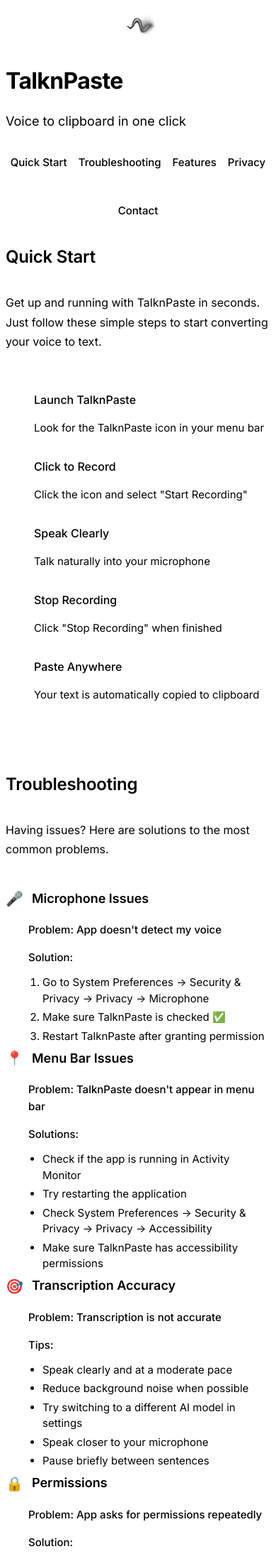
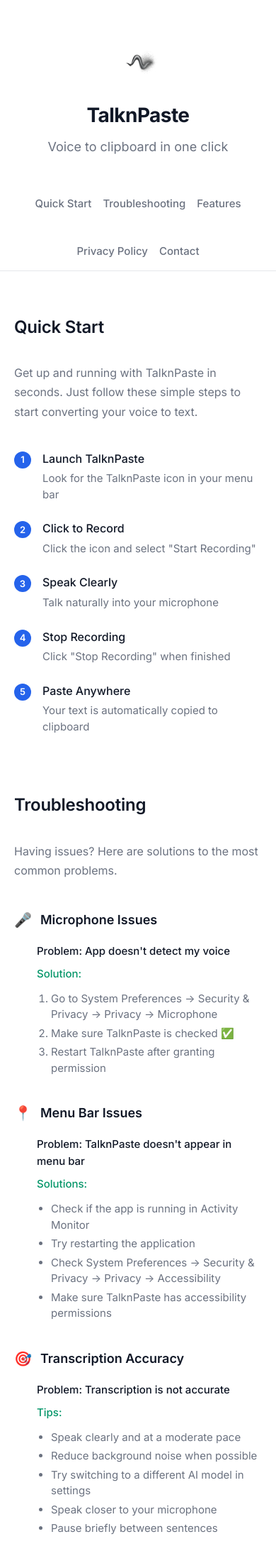
Before and after one commit to JakobWong/talknpaste-support, a Jekyll site: the page built from index.md, in a window 390 px wide. Shown: the top 2199 px of the page at 71% size. Built offline with Jekyll 4.4.1, drawn with Linux system fonts in a browser that asks for light colours; some of the changed text lies outside the part shown.

Commit message:
✨ feat: add comprehensive privacy policy and force light mode
- Add dedicated privacy-policy.md page with detailed privacy information
- Force light mode with aggressive !important CSS declarations
- Override color-scheme properties to prevent dark mode
- Add text-align: center to header elements for proper centering
- Create comprehensive privacy policy stating no data collection
- Add navigation link to full privacy policy
- Simplify main page privacy section with link to full policy

Fixes dark mode display and centering issues

🤖 Generated with [Claude Code](https://claude.ai/code)

Co-Authored-By: Claude <noreply@anthropic.com>

```diff
--- a/_layouts/default.html
+++ b/_layouts/default.html
@@ -12,49 +12,23 @@
   <link href="https://fonts.googleapis.com/css2?family=Inter:wght@300;400;500;600;700&display=swap" rel="stylesheet">
 
   <style>
-    // Minimal Color System
-    :root {
-      --color-text-primary: #111827;
-      --color-text-secondary: #6B7280;
-      --color-text-muted: #9CA3AF;
-      --color-border: #E5E7EB;
-      --color-background: #FFFFFF;
-      --color-background-subtle: #F9FAFB;
-      --color-accent: #2563EB;
-      --color-accent-light: #DBEAFE;
-      --color-success: #059669;
-      --color-shadow: rgba(0, 0, 0, 0.05);
+    /* Force override all possible dark mode styles */
+    *, *::before, *::after {
+      color-scheme: light !important;
     }
 
-    @media (prefers-color-scheme: dark) {
-      :root {
-        --color-text-primary: #F9FAFB;
-        --color-text-secondary: #D1D5DB;
-        --color-text-muted: #9CA3AF;
-        --color-border: #374151;
-        --color-background: #111827;
-        --color-background-subtle: #1F2937;
-        --color-accent: #3B82F6;
-        --color-accent-light: #1E3A8A;
-        --color-shadow: rgba(0, 0, 0, 0.3);
-      }
+    html {
+      color-scheme: light !important;
+      background: white !important;
     }
 
-    // Force light mode for better readability
-    :root {
-      --color-text-primary: #111827 !important;
-      --color-text-secondary: #6B7280 !important;
-      --color-text-muted: #9CA3AF !important;
-      --color-border: #E5E7EB !important;
-      --color-background: #FFFFFF !important;
-      --color-background-subtle: #F9FAFB !important;
-      --color-accent: #2563EB !important;
-      --color-accent-light: #DBEAFE !important;
-      --color-success: #059669 !important;
-      --color-shadow: rgba(0, 0, 0, 0.05) !important;
+    body {
+      color-scheme: light !important;
+      background: white !important;
+      color: #111827 !important;
     }
 
-    // Reset and Base Styles
+    /* Reset and Base Styles */
     * {
       box-sizing: border-box;
       margin: 0;
@@ -62,26 +36,28 @@
     }
 
     body {
-      font-family: 'Inter', -apple-system, BlinkMacSystemFont, system-ui, sans-serif;
+      font-family: 'Inter', -apple-system, BlinkMacSystemFont, system-ui, sans-serif !important;
       font-size: 16px;
       line-height: 1.6;
-      color: var(--color-text-primary);
-      background-color: var(--color-background);
+      color: #111827 !important;
+      background-color: #FFFFFF !important;
+      background: #FFFFFF !important;
       -webkit-font-smoothing: antialiased;
       text-rendering: optimizeLegibility;
     }
 
-    // Layout
+    /* Layout */
     .container {
       max-width: 768px;
       margin: 0 auto;
       padding: 0 24px;
     }
 
-    // Header
+    /* Header */
     .header {
       padding: 80px 0 60px;
       text-align: center;
+      background: #FFFFFF !important;
     }
 
     .logo {
@@ -96,20 +72,23 @@
       font-weight: 700;
       letter-spacing: -0.02em;
       margin-bottom: 8px;
-      color: var(--color-text-primary);
+      color: #111827 !important;
+      text-align: center;
     }
 
     .header .subtitle {
       font-size: 18px;
-      color: var(--color-text-secondary);
+      color: #6B7280 !important;
       font-weight: 400;
+      text-align: center;
     }
 
-    // Navigation
+    /* Navigation */
     .nav {
-      border-bottom: 1px solid var(--color-border);
+      border-bottom: 1px solid #E5E7EB;
       margin-bottom: 60px;
       padding-bottom: 0;
+      background: #FFFFFF !important;
     }
 
     .nav-list {
@@ -128,11 +107,11 @@
     }
 
     .nav-item:hover {
-      border-bottom-color: var(--color-accent);
+      border-bottom-color: #2563EB;
     }
 
     .nav-link {
-      color: var(--color-text-secondary);
+      color: #6B7280 !important;
       text-decoration: none;
       font-weight: 500;
       font-size: 15px;
@@ -140,12 +119,13 @@
     }
 
     .nav-link:hover {
-      color: var(--color-text-primary);
+      color: #111827 !important;
     }
 
-    // Main Content
+    /* Main Content */
     .main {
       padding-bottom: 80px;
+      background: #FFFFFF !important;
     }
 
     .section {
@@ -157,17 +137,17 @@
       font-weight: 600;
       letter-spacing: -0.01em;
       margin-bottom: 32px;
-      color: var(--color-text-primary);
+      color: #111827 !important;
     }
 
     .section-description {
       font-size: 16px;
-      color: var(--color-text-secondary);
+      color: #6B7280 !important;
       margin-bottom: 40px;
       line-height: 1.7;
     }
 
-    // Quick Start Steps
+    /* Quick Start Steps */
     .steps {
       display: grid;
       gap: 24px;
@@ -182,8 +162,8 @@
     .step-number {
       width: 24px;
       height: 24px;
-      background: var(--color-accent);
-      color: white;
+      background: #2563EB !important;
+      color: white !important;
       border-radius: 50%;
       display: flex;
       align-items: center;
@@ -198,16 +178,16 @@
       font-size: 16px;
       font-weight: 500;
       margin-bottom: 4px;
-      color: var(--color-text-primary);
+      color: #111827 !important;
     }
 
     .step-content p {
       font-size: 15px;
-      color: var(--color-text-secondary);
+      color: #6B7280 !important;
       line-height: 1.5;
     }
 
-    // Troubleshooting
+    /* Troubleshooting */
     .trouble-grid {
       display: grid;
       gap: 32px;
@@ -232,7 +212,7 @@
     .trouble-title {
       font-size: 18px;
       font-weight: 600;
-      color: var(--color-text-primary);
+      color: #111827 !important;
       margin: 0;
     }
 
@@ -243,14 +223,14 @@
     .trouble-problem {
       font-size: 15px;
       font-weight: 500;
-      color: var(--color-text-primary);
+      color: #111827 !important;
       margin-bottom: 8px;
     }
 
     .trouble-solution {
       font-size: 15px;
       font-weight: 500;
-      color: var(--color-success);
+      color: #059669 !important;
       margin-bottom: 12px;
     }
 
@@ -262,12 +242,12 @@
 
     .trouble-content li {
       font-size: 15px;
-      color: var(--color-text-secondary);
+      color: #6B7280 !important;
       margin-bottom: 4px;
       line-height: 1.5;
     }
 
-    // Features
+    /* Features */
     .features-grid {
       display: grid;
       grid-template-columns: repeat(auto-fit, minmax(240px, 1fr));
@@ -287,18 +267,18 @@
       font-size: 16px;
       font-weight: 500;
       margin-bottom: 8px;
-      color: var(--color-text-primary);
+      color: #111827 !important;
     }
 
     .feature-description {
       font-size: 15px;
-      color: var(--color-text-secondary);
+      color: #6B7280 !important;
       line-height: 1.5;
     }
 
-    // System Requirements
+    /* System Requirements */
     .requirements {
-      background: var(--color-background-subtle);
+      background: #F9FAFB !important;
       border-radius: 8px;
       padding: 32px;
       margin: 40px 0;
@@ -317,7 +297,7 @@
     .requirement-label {
       font-size: 13px;
       font-weight: 500;
-      color: var(--color-text-muted);
+      color: #9CA3AF !important;
       text-transform: uppercase;
       letter-spacing: 0.5px;
       margin-bottom: 8px;
@@ -326,10 +306,10 @@
     .requirement-value {
       font-size: 15px;
       font-weight: 500;
-      color: var(--color-text-primary);
+      color: #111827 !important;
     }
 
-    // Privacy
+    /* Privacy */
     .privacy-list {
       display: grid;
       gap: 12px;
@@ -342,18 +322,18 @@
       align-items: flex-start;
       gap: 12px;
       font-size: 15px;
-      color: var(--color-text-secondary);
+      color: #6B7280 !important;
       line-height: 1.5;
     }
 
     .privacy-icon {
-      color: var(--color-success);
+      color: #059669 !important;
       font-size: 16px;
       margin-top: 2px;
       flex-shrink: 0;
     }
 
-    // FAQ
+    /* FAQ */
     .faq-grid {
       display: grid;
       gap: 32px;
@@ -363,18 +343,18 @@
       font-size: 16px;
       font-weight: 500;
       margin-bottom: 8px;
-      color: var(--color-text-primary);
+      color: #111827 !important;
     }
 
     .faq-item p {
       font-size: 15px;
-      color: var(--color-text-secondary);
+      color: #6B7280 !important;
       line-height: 1.5;
     }
 
-    // Contact
+    /* Contact */
     .contact {
-      background: var(--color-background-subtle);
+      background: #F9FAFB !important;
       border-radius: 8px;
       padding: 40px;
       text-align: center;
@@ -385,12 +365,12 @@
       font-size: 20px;
       font-weight: 600;
       margin-bottom: 8px;
-      color: var(--color-text-primary);
+      color: #111827 !important;
     }
 
     .contact p {
       font-size: 16px;
-      color: var(--color-text-secondary);
+      color: #6B7280 !important;
       margin-bottom: 32px;
     }
 
@@ -406,25 +386,25 @@
       align-items: center;
       gap: 8px;
       padding: 12px 20px;
-      background: var(--color-background);
-      border: 1px solid var(--color-border);
+      background: #FFFFFF !important;
+      border: 1px solid #E5E7EB;
       border-radius: 6px;
       text-decoration: none;
-      color: var(--color-text-primary);
+      color: #111827 !important;
       font-size: 14px;
       font-weight: 500;
       transition: all 0.2s ease;
     }
 
     .contact-method:hover {
-      border-color: var(--color-accent);
-      color: var(--color-accent);
+      border-color: #2563EB;
+      color: #2563EB !important;
     }
 
     .contact-tips {
       margin-top: 32px;
       padding-top: 24px;
-      border-top: 1px solid var(--color-border);
+      border-top: 1px solid #E5E7EB;
       text-align: left;
     }
 
@@ -432,7 +412,7 @@
       font-size: 15px;
       font-weight: 500;
       margin-bottom: 12px;
-      color: var(--color-text-primary);
+      color: #111827 !important;
     }
 
     .contact-tips ul {
@@ -443,7 +423,7 @@
 
     .contact-tips li {
       font-size: 14px;
-      color: var(--color-text-secondary);
+      color: #6B7280 !important;
       margin-bottom: 4px;
       padding-left: 12px;
       position: relative;
@@ -453,23 +433,50 @@
       content: "•";
       position: absolute;
       left: 0;
-      color: var(--color-text-muted);
+      color: #9CA3AF !important;
     }
 
-    // Footer
+    /* Footer */
     .footer {
-      border-top: 1px solid var(--color-border);
+      border-top: 1px solid #E5E7EB;
       padding: 40px 0;
       text-align: center;
+      background: #FFFFFF !important;
     }
 
     .footer p {
       font-size: 14px;
-      color: var(--color-text-muted);
+      color: #9CA3AF !important;
       margin: 4px 0;
     }
 
-    // Responsive Design
+    /* Privacy Policy Section */
+    .privacy-policy {
+      background: #F9FAFB !important;
+      border-radius: 8px;
+      padding: 40px;
+      margin: 60px 0;
+    }
+
+    .privacy-policy h2 {
+      font-size: 24px;
+      font-weight: 600;
+      margin-bottom: 24px;
+      color: #111827 !important;
+    }
+
+    .privacy-policy p {
+      font-size: 16px;
+      color: #6B7280 !important;
+      line-height: 1.7;
+      margin-bottom: 20px;
+    }
+
+    .privacy-policy strong {
+      color: #111827 !important;
+    }
+
+    /* Responsive Design */
     @media (max-width: 768px) {
       .container {
         padding: 0 20px;
@@ -512,24 +519,25 @@
       }
 
       .requirements,
-      .contact {
+      .contact,
+      .privacy-policy {
         padding: 24px;
       }
     }
 
-    // Smooth scrolling
+    /* Smooth scrolling */
     html {
       scroll-behavior: smooth;
     }
 
-    // Selection colors
+    /* Selection colors */
     ::selection {
-      background: var(--color-accent);
+      background: #2563EB;
       color: white;
     }
 
     ::-moz-selection {
-      background: var(--color-accent);
+      background: #2563EB;
       color: white;
     }
   </style>
--- a/index.md
+++ b/index.md
@@ -16,7 +16,7 @@ layout: default
       <li class="nav-item"><a href="#quick-start" class="nav-link">Quick Start</a></li>
       <li class="nav-item"><a href="#troubleshooting" class="nav-link">Troubleshooting</a></li>
       <li class="nav-item"><a href="#features" class="nav-link">Features</a></li>
-      <li class="nav-item"><a href="#privacy" class="nav-link">Privacy</a></li>
+      <li class="nav-item"><a href="privacy-policy.html" class="nav-link">Privacy Policy</a></li>
       <li class="nav-item"><a href="#contact" class="nav-link">Contact</a></li>
     </ul>
   </div>
@@ -207,9 +207,9 @@ layout: default
       </div>
     </div>
 
-    <section id="privacy" class="section">
-      <h2 class="section-title">Privacy Policy</h2>
-      <p class="section-description">TalknPaste is designed with your privacy as the top priority.</p>
+    <div class="requirements">
+      <h2 class="section-title">Privacy First</h2>
+      <p class="section-description">TalknPaste is designed with your privacy as the top priority. <strong>We don't collect, store, or transmit any of your personal data.</strong></p>
 
       <ul class="privacy-list">
         <li class="privacy-item">
@@ -222,14 +222,6 @@ layout: default
         </li>
         <li class="privacy-item">
           <span class="privacy-icon">✅</span>
-          <span>No account registration required</span>
-        </li>
-        <li class="privacy-item">
-          <span class="privacy-icon">✅</span>
-          <span>No usage tracking or analytics</span>
-        </li>
-        <li class="privacy-item">
-          <span class="privacy-icon">✅</span>
           <span>Your recordings are not stored</span>
         </li>
         <li class="privacy-item">
@@ -237,7 +229,13 @@ layout: default
           <span>Voice data is processed in real-time and discarded</span>
         </li>
       </ul>
-    </section>
+
+      <div style="text-align: center; margin-top: 32px;">
+        <a href="privacy-policy.html" style="display: inline-flex; align-items: center; gap: 8px; padding: 12px 20px; background: #FFFFFF; border: 1px solid #E5E7EB; border-radius: 6px; text-decoration: none; color: #111827; font-size: 14px; font-weight: 500; transition: all 0.2s ease;">
+          📄 Read Full Privacy Policy
+        </a>
+      </div>
+    </div>
 
     <section class="section">
       <h2 class="section-title">Frequently Asked Questions</h2>
```
Also changed, not shown: privacy-policy.md (added, +119 -0 lines).
